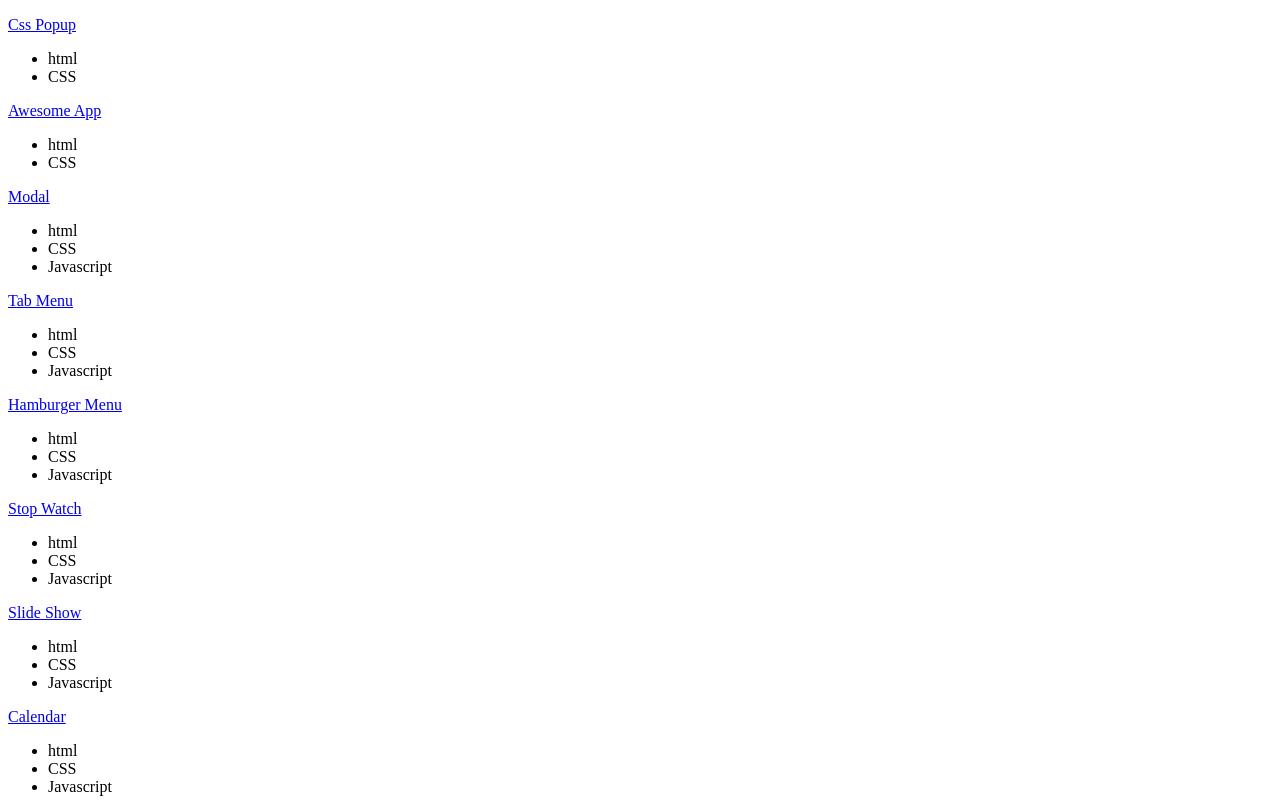
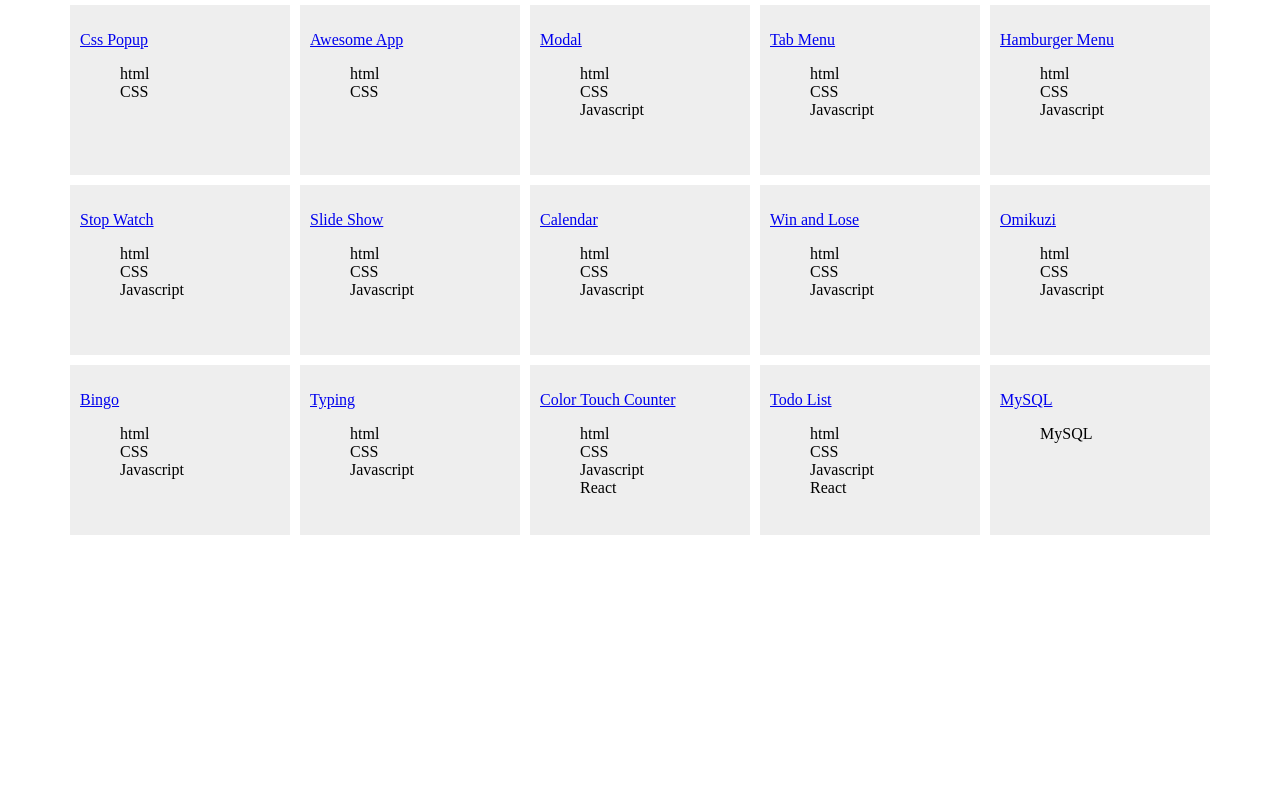
Before and after one commit to ogu-rep/ogu-rep.github.io, a plain HTML site: page index.html in a window 1280 px wide. Shown: the top 800 px of the page. Drawn offline with Linux system fonts and the light colour scheme.

Commit message:
Add files via upload
しかかり

```diff
--- a/css/styles.css
+++ b/css/styles.css
@@ -1,5 +1,26 @@
-h1 {
+/* h1 {
   font-size: 24px;
   padding-bottom: 8px;
   border-bottom: 1px solid #ddd;
+} */
+
+body {
+  width: 100%;
+  margin: 0;
+  padding: 0;
+  display: flex;
+  justify-content: center;
+  flex-wrap: wrap;
 }
+
+div {
+  width: 200px;
+  height: 150px;
+  margin: 5px 5px ;
+  padding: 10px;
+  background: #eee;
+}
+
+ul {
+  list-style: none;
+}
--- a/js/main.js
+++ b/js/main.js
@@ -51,7 +51,6 @@
   }
 
   const body = document.querySelector('body');
-
   addContents().forEach(content => {
     body.appendChild(content);
   });
```
